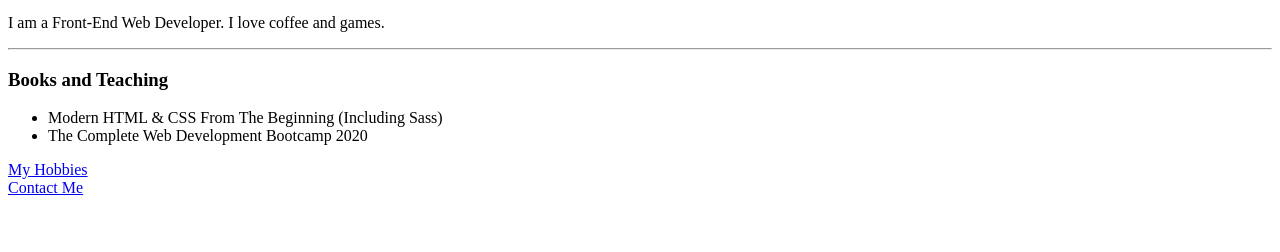
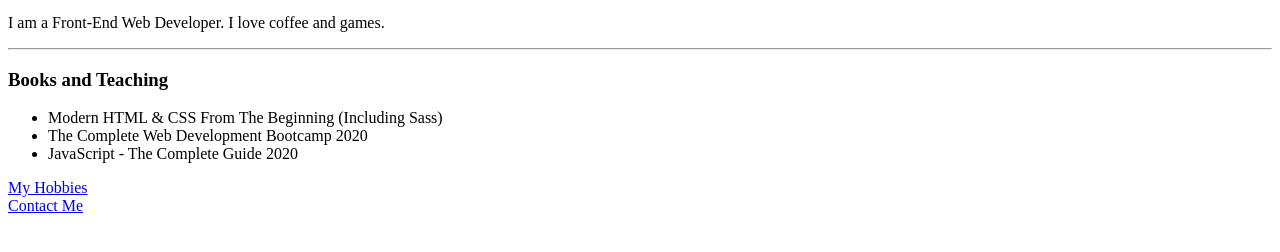
Before and after one commit to Byoo522/WebDevBootCamp2020, a plain HTML site: page HTML Personal File/index.html in a window 1280 px wide. Shown: the part 312-564 px from the top of the page. Drawn offline with Linux system fonts and the light colour scheme.

Commit message:
2nd Commit

```diff
--- a/HTML Personal File/index.html
+++ b/HTML Personal File/index.html
@@ -20,6 +20,7 @@
   <ul>
     <li>Modern HTML & CSS From The Beginning (Including Sass)</li>
     <li>The Complete Web Development Bootcamp 2020</li>
+    <li>JavaScript - The Complete Guide 2020</li>
   </ul>
   <a href="/HTML Personal File/hobbies.html">My Hobbies</a>
   <br>
```
